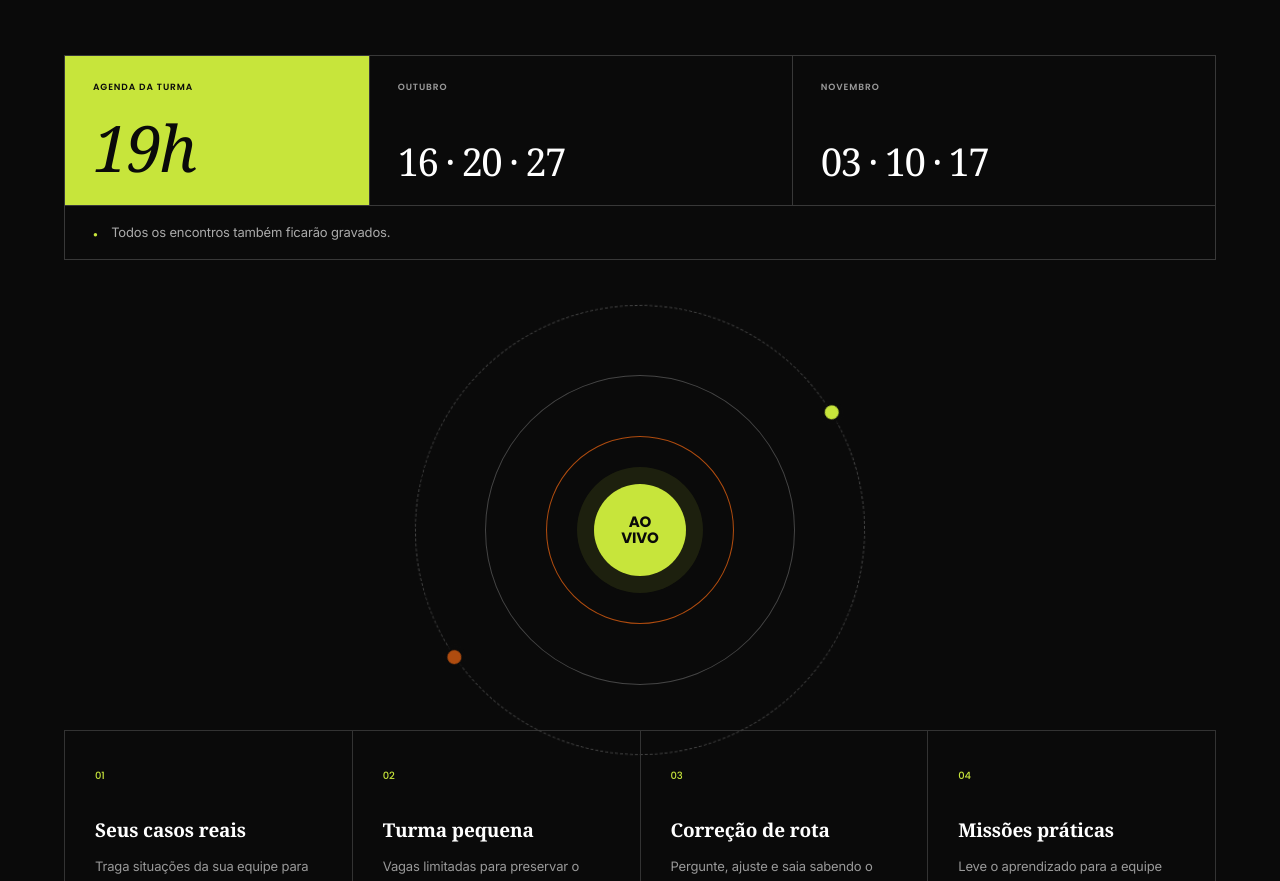
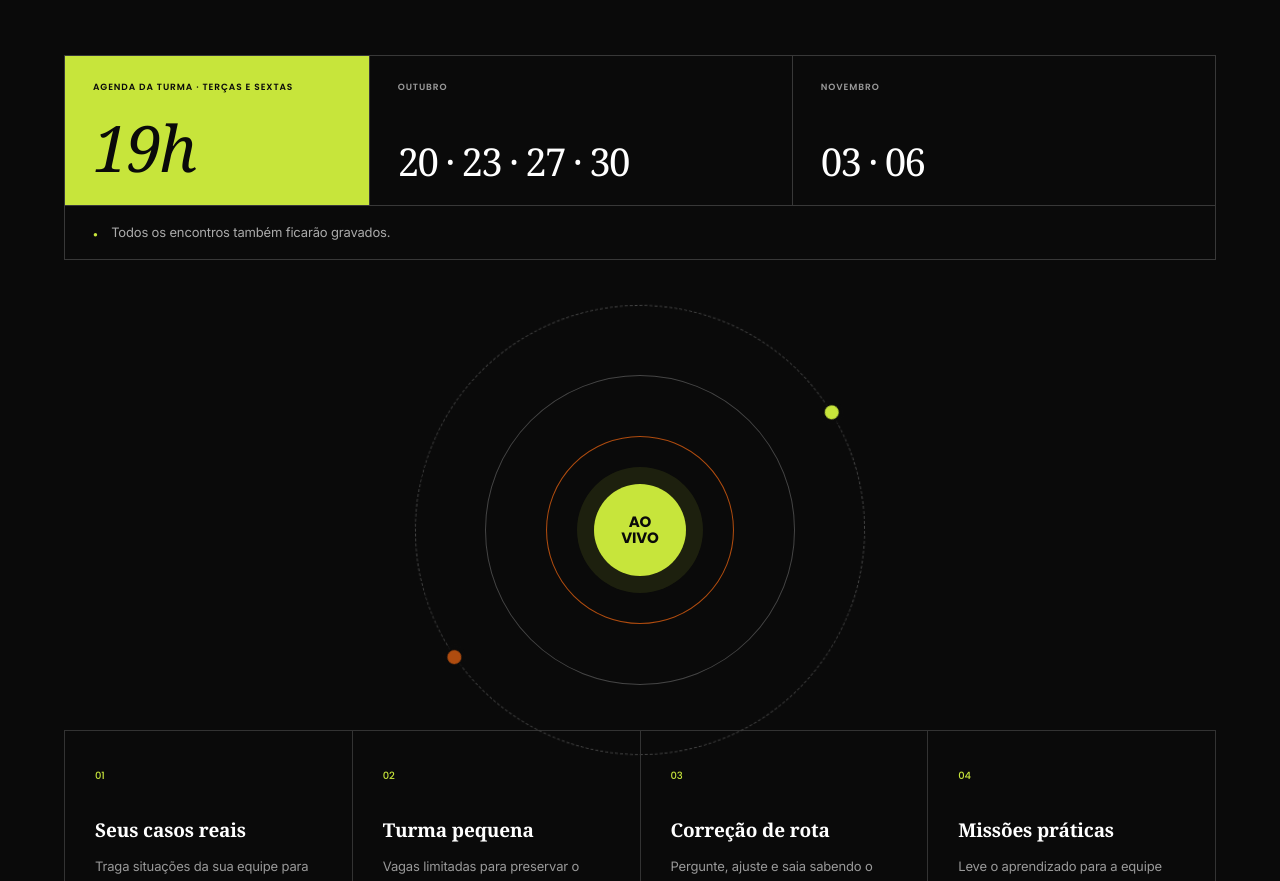
Before and after one commit to 3ielzinh/Carol-Fonseca, a website: page index.html in a window 1280 px wide. Shown: the part 7745-8626 px from the top of the page. Drawn offline with Linux system fonts and the light colour scheme.

Commit message:
Atualiza as datas da turma para terças e sextas (20/10 a 06/11)
Co-Authored-By: Claude Opus 5.5 <noreply@anthropic.com>

```diff
--- a/index.html
+++ b/index.html
@@ -222,9 +222,9 @@
         <p class="lead">A cada encontro, eu estou ali, ouvindo sua situação real e te ajudando a resolvê-la. Depois, as aulas ficam gravadas para você rever o conteúdo.</p>
       </div>
       <div class="class-schedule reveal" aria-label="Datas e horário das aulas">
-        <div class="schedule-intro"><span>Agenda da turma</span><strong>19h</strong></div>
-        <div class="schedule-month"><span>Outubro</span><strong>16 · 20 · 27</strong></div>
-        <div class="schedule-month"><span>Novembro</span><strong>03 · 10 · 17</strong></div>
+        <div class="schedule-intro"><span>Agenda da turma · terças e sextas</span><strong>19h</strong></div>
+        <div class="schedule-month"><span>Outubro</span><strong>20 · 23 · 27 · 30</strong></div>
+        <div class="schedule-month"><span>Novembro</span><strong>03 · 06</strong></div>
         <p><span aria-hidden="true">●</span> Todos os encontros também ficarão gravados.</p>
       </div>
       <div class="live-orbit reveal" aria-hidden="true">
```
